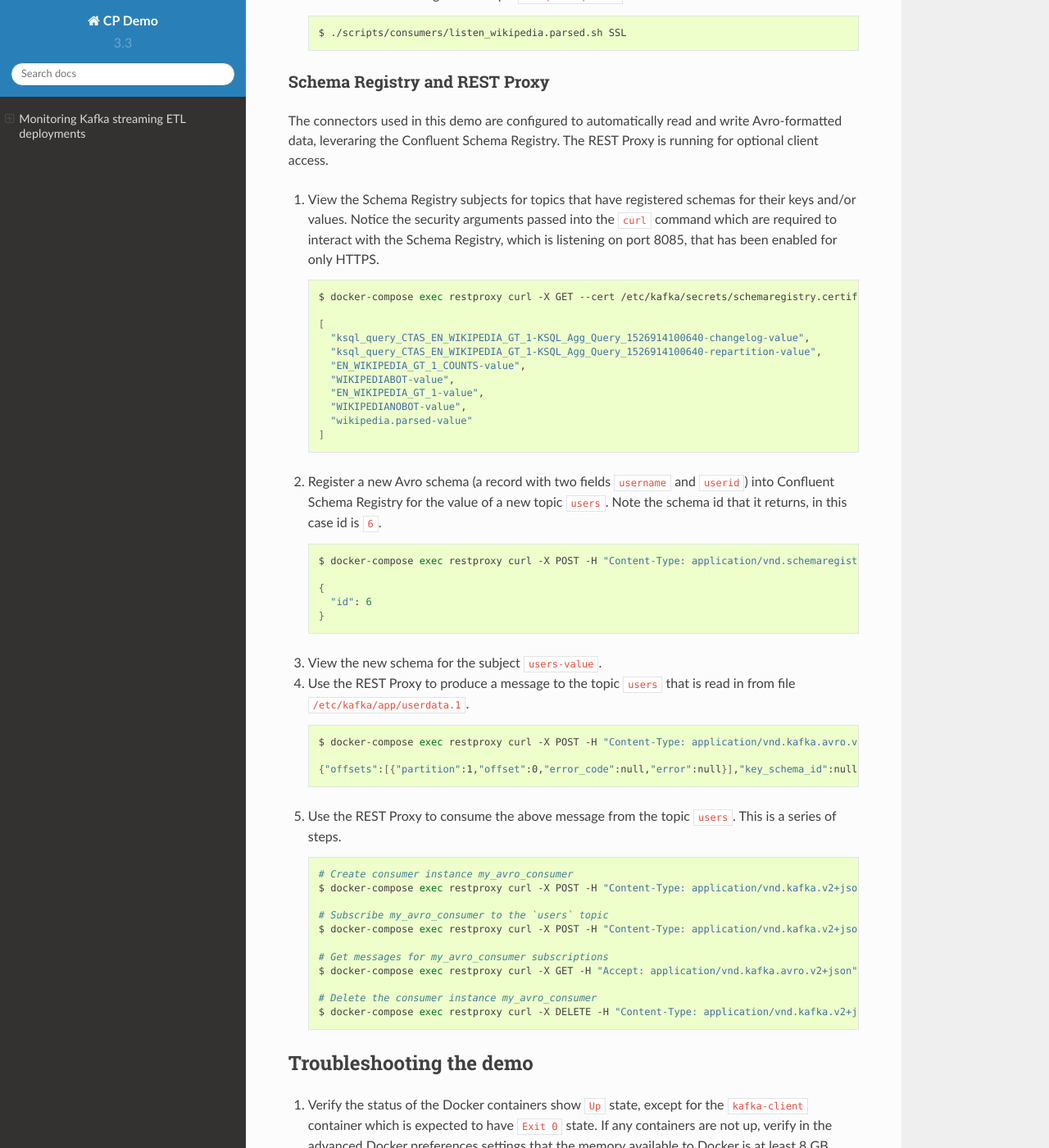
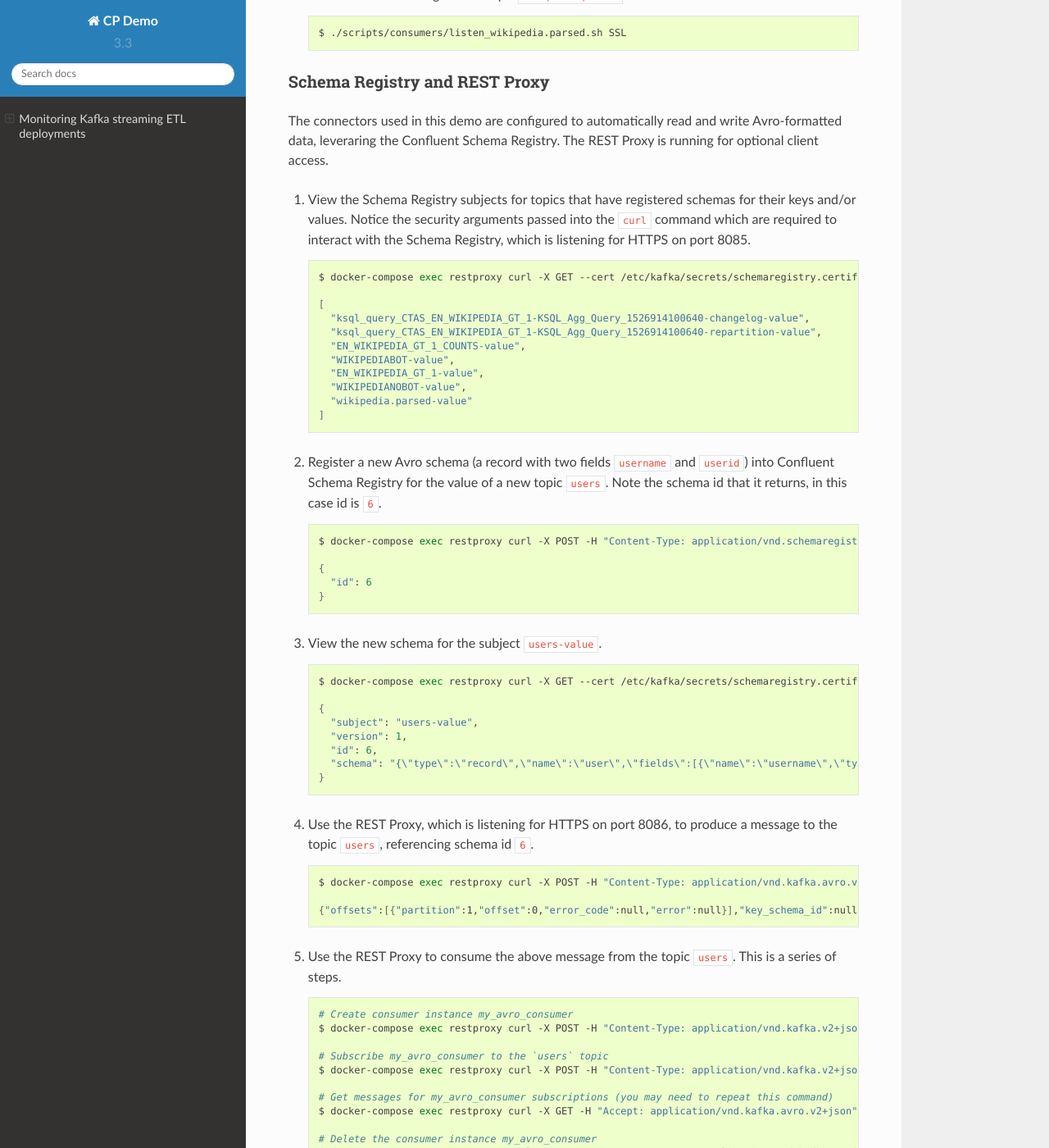
Before and after one commit to confluentinc/cp-demo, a Sphinx documentation site: the page built from docs/index.rst, in a window 1280 px wide and 1400 px high, scrolled down 34857 px. Shown: the whole window at 82% size. Built offline with Sphinx 7.4.7 and the Read the Docs theme 2.0.0, drawn with Linux system fonts in a browser that asks for light colours; some of the changed text lies outside the part shown.

Commit message:
Cleanup docker-compose and docs

```diff
--- a/docker-compose.yml
+++ b/docker-compose.yml
@@ -312,10 +312,10 @@
       - 8085:8085
   kafka-client:
     image: confluentinc/cp-enterprise-kafka:4.1.0
+    hostname: kafka-client
     container_name: kafka-client
     depends_on:
       - kafka1
-    hostname: kafka-client
     volumes:
       - $PWD/scripts/security:/etc/kafka/secrets
     # We defined a dependency on "kafka", but `depends_on` will NOT wait for the
@@ -374,8 +374,6 @@
                   -Djavax.net.ssl.trustStorePassword=confluent
                   -Djavax.net.ssl.keyStore=/etc/kafka/secrets/kafka.client.keystore.jks
                   -Djavax.net.ssl.keyStorePassword=confluent
-    extra_hosts:
-      - "moby:127.0.0.1"
   restproxy:
     image: confluentinc/cp-kafka-rest:4.1.0
     depends_on:
@@ -383,6 +381,7 @@
       - kafka1
       - kafka2
     hostname: restproxy
+    container_name: restproxy
     volumes:
       - $PWD/scripts/security:/etc/kafka/secrets
       - $PWD/scripts/app:/etc/kafka/app
--- a/docs/index.rst
+++ b/docs/index.rst
@@ -1070,7 +1070,7 @@
 
 The connectors used in this demo are configured to automatically read and write Avro-formatted data, leveraring the Confluent Schema Registry.  The REST Proxy is running for optional client access.
 
-1. View the Schema Registry subjects for topics that have registered schemas for their keys and/or values. Notice the security arguments passed into the ``curl`` command which are required to interact with the Schema Registry, which is listening on port 8085, that has been enabled for only HTTPS.
+1. View the Schema Registry subjects for topics that have registered schemas for their keys and/or values. Notice the security arguments passed into the ``curl`` command which are required to interact with the Schema Registry, which is listening for HTTPS on port 8085.
 
    .. sourcecode:: bash
 
@@ -1099,6 +1099,7 @@
 3. View the new schema for the subject ``users-value``.
 
    .. sourcecode:: bash
+
      $ docker-compose exec restproxy curl -X GET --cert /etc/kafka/secrets/schemaregistry.certificate.pem --key /etc/kafka/secrets/schemaregistry.key --tlsv1.2 --cacert /etc/kafka/secrets/snakeoil-ca-1.crt https://schemaregistry:8085/subjects/users-value/versions/1 | jq .
 
      {
@@ -1108,7 +1109,7 @@
        "schema": "{\"type\":\"record\",\"name\":\"user\",\"fields\":[{\"name\":\"username\",\"type\":\"string\"},{\"name\":\"userid\",\"type\":\"long\"}]}"
      }
 
-4. Use the REST Proxy to produce a message to the topic ``users`` that is read in from file ``/etc/kafka/app/userdata.1``.
+4. Use the REST Proxy, which is listening for HTTPS on port 8086, to produce a message to the topic ``users``, referencing schema id ``6``.
 
    .. sourcecode:: bash
 
@@ -1126,7 +1127,7 @@
      # Subscribe my_avro_consumer to the `users` topic
      $ docker-compose exec restproxy curl -X POST -H "Content-Type: application/vnd.kafka.v2+json" --cert /etc/kafka/secrets/restproxy.certificate.pem --key /etc/kafka/secrets/restproxy.key --tlsv1.2 --cacert /etc/kafka/secrets/snakeoil-ca-1.crt --data '{"topics":["users"]}' https://restproxy:8086/consumers/my_avro_consumer/instances/my_consumer_instance/subscription
 
-     # Get messages for my_avro_consumer subscriptions
+     # Get messages for my_avro_consumer subscriptions (you may need to repeat this command)
      $ docker-compose exec restproxy curl -X GET -H "Accept: application/vnd.kafka.avro.v2+json" --cert /etc/kafka/secrets/restproxy.certificate.pem --key /etc/kafka/secrets/restproxy.key --tlsv1.2 --cacert /etc/kafka/secrets/snakeoil-ca-1.crt https://restproxy:8086/consumers/my_avro_consumer/instances/my_consumer_instance/records
 
      # Delete the consumer instance my_avro_consumer
```
Also changed, not shown: other parts of docs/index.rst (+1 -1 lines).
